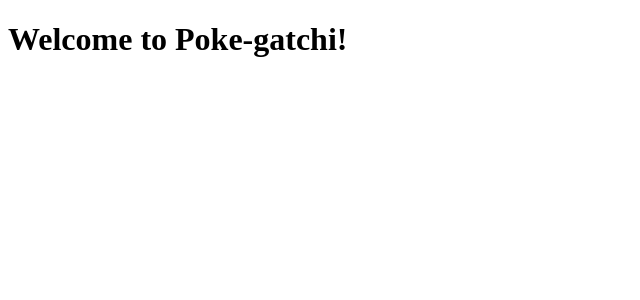
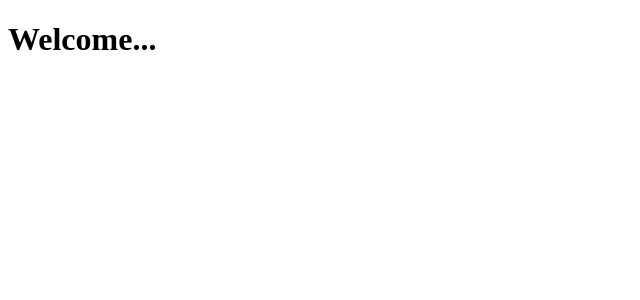
Before and after one commit to jamesvphan/poke-mern, a React app: page / in a window 1280 px wide. Shown: the top 300 px of the page, without its empty margins (0-640 px from the left). Built offline with nearby package versions, Linux system fonts and the light colour scheme.

Commit message:
Update to React element again

```diff
--- a/src/App.js
+++ b/src/App.js
@@ -5,7 +5,7 @@ class App extends Component {
   render() {
     return (
       <div>
-        <h1>Welcome to Poke-gatchi!</h1>
+        <h1>Welcome...</h1>
       </div>
     )
   }
```
